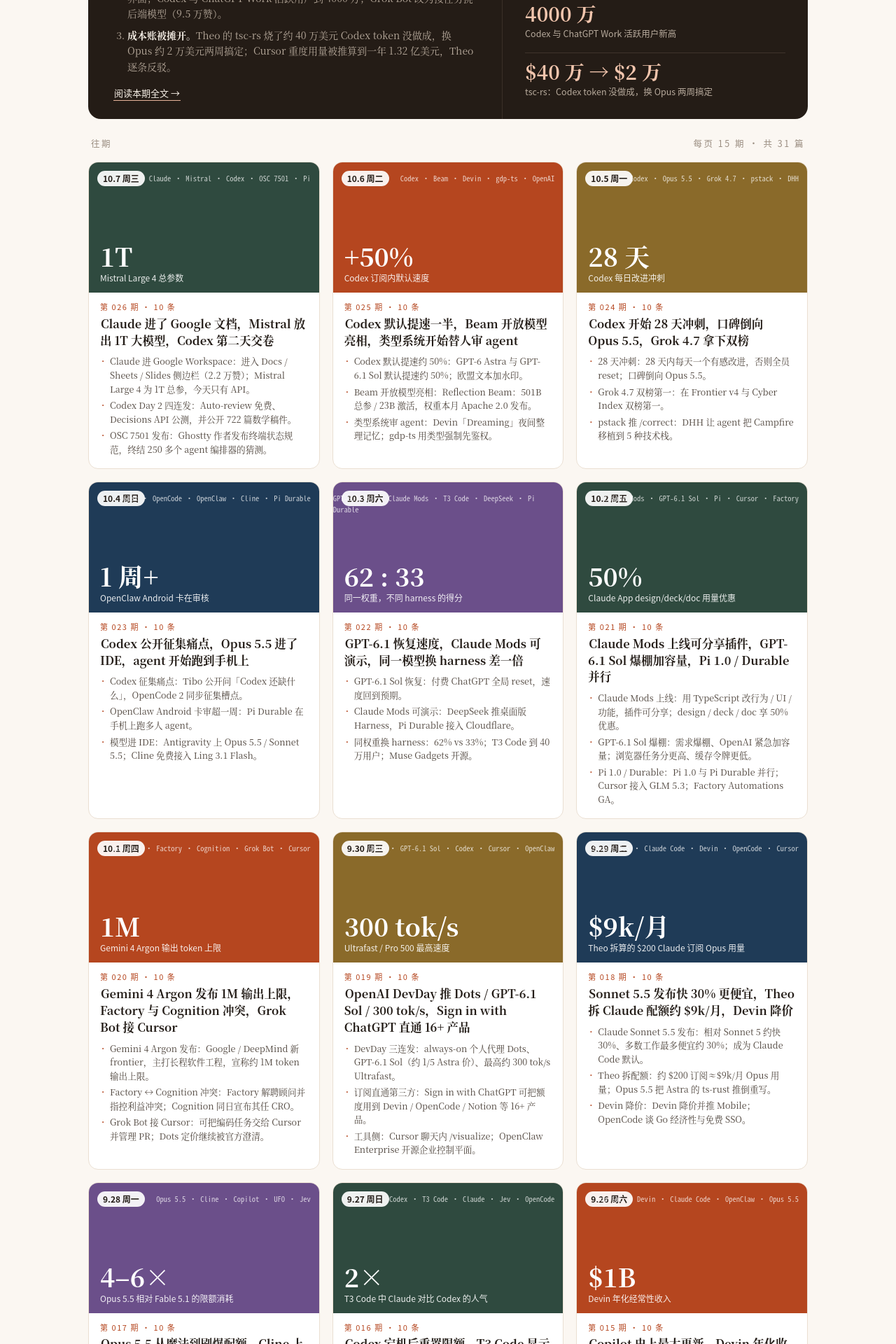
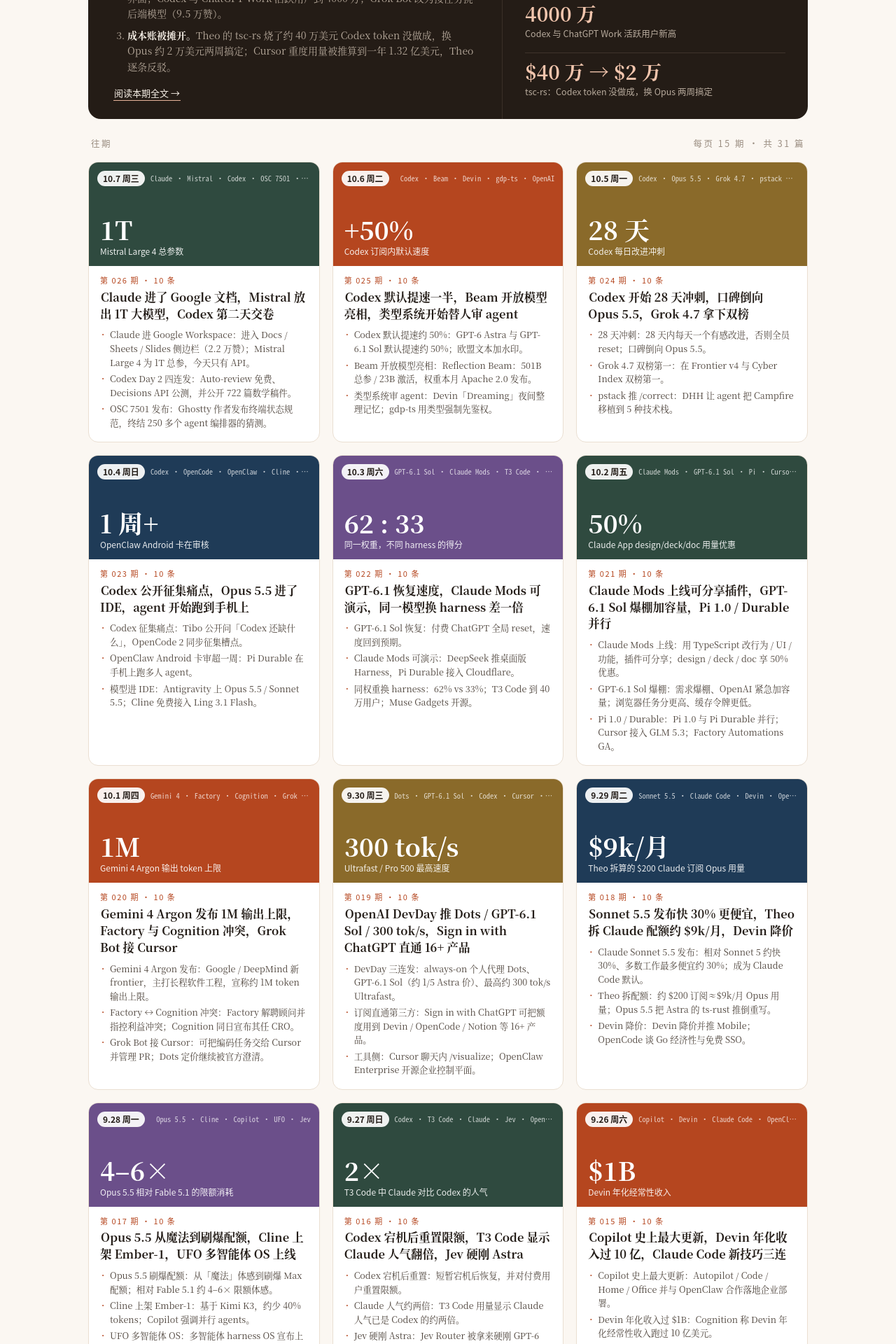
Before and after one commit to assertion/assertion.github.io, a Jekyll site: the page built from index.html, in a window 1280 px wide. Shown: the part 359-2279 px from the top of the page at 70% size. Built offline with Jekyll 4.4.1, drawn with Linux system fonts in a browser that asks for light colours; Markdown is read by kramdown in place of the engine named in the settings; the list of posts is cut into pages by our own code; some of the changed text lies outside the part shown.

Commit message:
fix: prevent card cover tag strip from overlapping date pill (#56)
Restructure the card cover top row from two absolute-positioned elements
to a flex row (.card-top) containing the date pill and product tags:

- .card-top: flex row with gap, aligns items on a single line
- .card-date: flex-shrink: 0 so the pill never gets compressed
- .card-tags: flex: 1, min-width: 0, white-space: nowrap, overflow: hidden,
  text-overflow: ellipsis — tags stay on one line and truncate gracefully
  when they don't fit after the date pill

Previously, both were position: absolute at the same top offset (12px/15px),
causing long tag lists to run underneath or collide with the date pill.

Co-authored-by: Cursor Agent <cursoragent@cursor.com>

```diff
--- a/css/home.css
+++ b/css/home.css
@@ -206,18 +206,23 @@ body.page-home a:hover {
 /* Card cover (colored block with stat number) */
 .card-cov {
   height: 136px;
-  position: relative;
-  padding: 38px 16px 12px;
+  padding: 0 12px 12px;
   color: #fff;
   display: flex;
   flex-direction: column;
   justify-content: flex-end;
 }
 
+.card-cov .card-top {
+  display: flex;
+  align-items: center;
+  gap: 8px;
+  padding-top: 12px;
+  margin-bottom: auto;
+}
+
 .card-cov .card-date {
-  position: absolute;
-  left: 12px;
-  top: 12px;
+  flex-shrink: 0;
   background: rgba(255, 255, 255, 0.92);
   color: #231c17;
   font-family: "Noto Sans CJK SC", "Noto Sans SC", "PingFang SC", "Microsoft YaHei", sans-serif;
@@ -225,6 +230,20 @@ body.page-home a:hover {
   font-weight: 700;
   padding: 2px 8px;
   border-radius: 999px;
+  white-space: nowrap;
+}
+
+.card-cov .card-tags {
+  flex: 1;
+  min-width: 0;
+  font-family: "Noto Sans Mono CJK SC", "Noto Sans Mono", "SFMono-Regular",
+    "Consolas", monospace;
+  font-size: 10.5px;
+  opacity: 0.75;
+  white-space: nowrap;
+  overflow: hidden;
+  text-overflow: ellipsis;
+  text-align: right;
 }
 
 .card-cov .card-num {
@@ -232,6 +251,7 @@ body.page-home a:hover {
   font-weight: 700;
   font-size: 36px;
   line-height: 1;
+  padding: 0 4px;
 }
 
 .card-cov .card-cap {
@@ -239,16 +259,7 @@ body.page-home a:hover {
   font-size: 12px;
   opacity: 0.9;
   margin-top: 4px;
-}
-
-.card-cov .card-tags {
-  position: absolute;
-  right: 12px;
-  top: 15px;
-  font-family: "Noto Sans Mono CJK SC", "Noto Sans Mono", "SFMono-Regular",
-    "Consolas", monospace;
-  font-size: 10.5px;
-  opacity: 0.75;
+  padding: 0 4px;
 }
 
 /* Cover color rotation */
--- a/index.html
+++ b/index.html
@@ -156,14 +156,13 @@ body_class: page-home
   <article class="home-card{% unless is_digest %} plain-card{% endunless %}" data-post-lang="{{ post.lang | default: 'zh' }}" data-translation-key="{{ post.translation_key }}">
     {% if is_digest %}
     <div class="card-cov cov-{{ cov_mod }}">
-      <span class="card-date" data-i18n-zh="{{ date_chip_zh }}" data-i18n-en="{{ date_chip_en }}">{{ date_chip_zh }}</span>
+      <div class="card-top"><span class="card-date" data-i18n-zh="{{ date_chip_zh }}" data-i18n-en="{{ date_chip_en }}">{{ date_chip_zh }}</span>{% if post.products %}<span class="card-tags">{{ post.products | join: ' · ' }}</span>{% endif %}</div>
       {% if post.stat %}
       <div class="card-num">{{ post.stat.value }}</div>
       <div class="card-cap">{{ post.stat.caption }}</div>
       {% else %}
       <div class="card-num">{{ post.issue | prepend: '000' | slice: -3, 3 }}</div>
       {% endif %}
-      {% if post.products %}<div class="card-tags">{{ post.products | join: ' · ' }}</div>{% endif %}
     </div>
     {% endif %}
     <div class="card-body">
@@ -190,14 +189,13 @@ body_class: page-home
   <article class="home-card{% unless is_digest %} plain-card{% endunless %}" data-post-lang="en" data-translation-key="{{ en_twin.translation_key }}" style="display:none;">
     {% if is_digest %}
     <div class="card-cov cov-{{ cov_mod }}">
-      <span class="card-date">{{ date_chip_en }}</span>
+      <div class="card-top"><span class="card-date">{{ date_chip_en }}</span>{% if en_twin.products %}<span class="card-tags">{{ en_twin.products | join: ' · ' }}</span>{% endif %}</div>
       {% if en_twin.stat %}
       <div class="card-num">{{ en_twin.stat.value }}</div>
       <div class="card-cap">{{ en_twin.stat.caption }}</div>
       {% else %}
       <div class="card-num">{{ en_twin.issue | prepend: '000' | slice: -3, 3 }}</div>
       {% endif %}
-      {% if en_twin.products %}<div class="card-tags">{{ en_twin.products | join: ' · ' }}</div>{% endif %}
     </div>
     {% endif %}
     <div class="card-body">
```
